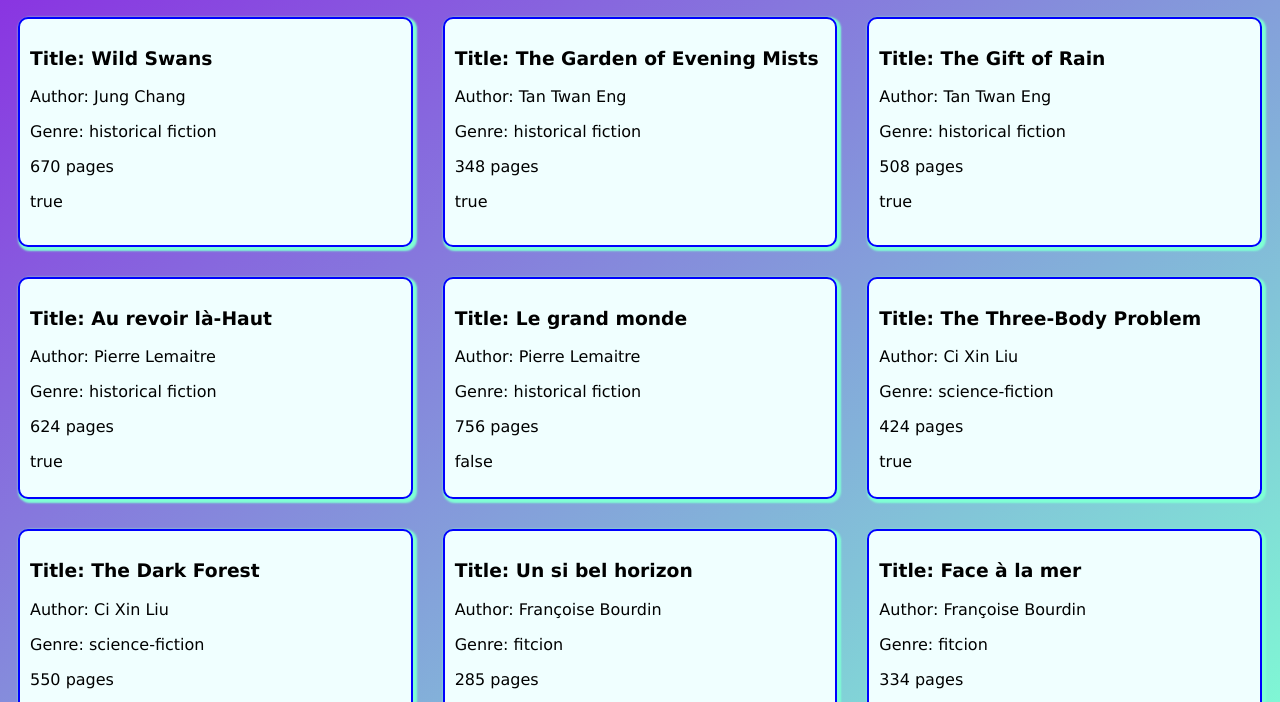
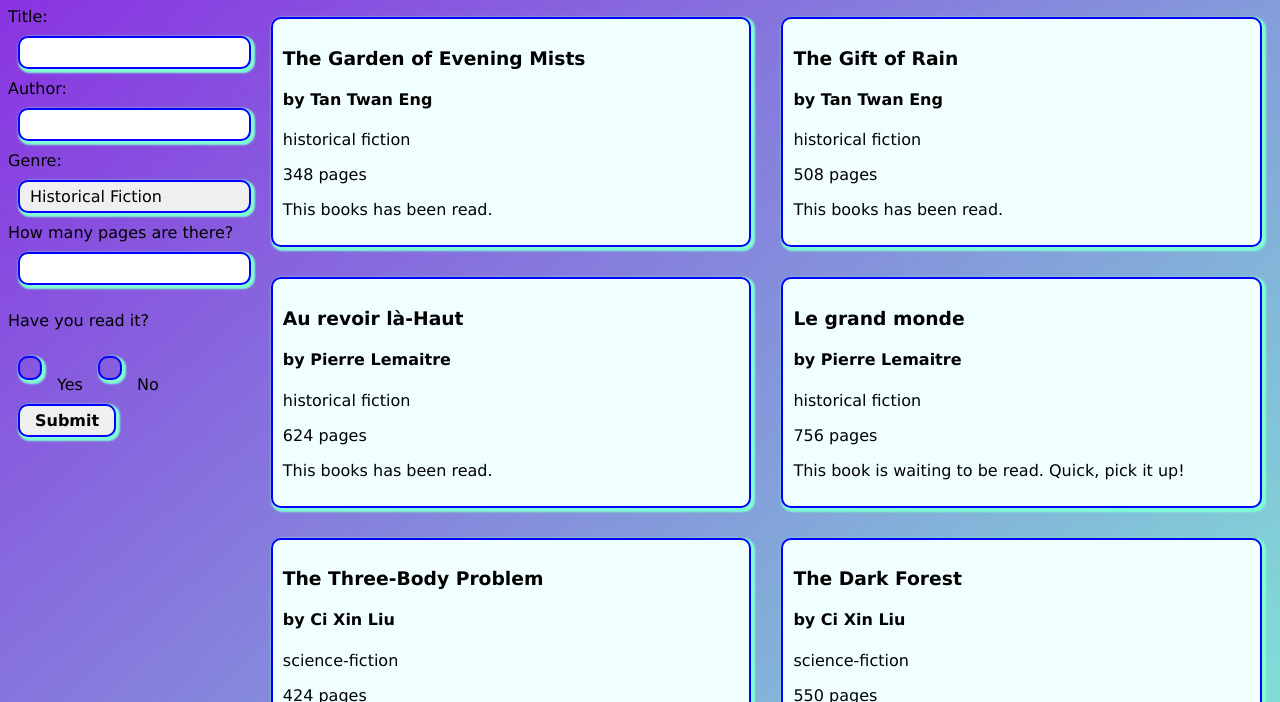
Before and after one commit to Meltasy/library, a plain HTML site: page index.html in a window 1280 px wide. Shown: the part 79-781 px from the top of the page. Drawn offline with Linux system fonts and the light colour scheme.

Commit message:
Update and add functions to use bookshelf
Add function to add book to bookshelf
Add function to clear and refill bookshelf

```diff
--- a/index.html
+++ b/index.html
@@ -9,8 +9,41 @@
 </head>
 <body>
     <h1>My bookshelf</h1>
-    <div id="bookshelf">
-
+    <div class="myLibrary">
+        <div class="form">
+            <form action="/library" method="get">
+                <label for="title">Title:</label>
+                <input type="text" id="title" name="title" />
+                <label for="author">Author:</label>
+                <input type="text" id="author" name="author" />
+                <label for="genre">Genre:</label>
+                <select id="genre" name="genre">
+                    <option value="Historical Fiction">Historical Fiction</option>
+                    <option value="Comedy">Comedy</option>
+                    <option value="Romance">Romance</option>
+                    <option value="Detective">Detective</option>
+                    <option value="Horror">Horror</option>
+                    <option value="Fantasy">Fantasy</option>
+                    <option value="Science-fiction">Science-Fiction</option>
+                    <option value="Mystery">Mystery</option>
+                    <option value="Thriller">Thriller</option>
+                    <option value="Adventure">Adventure</option>
+                    <option value="Drama">Drama</option>
+                </select>
+                <label for="numPages">How many pages are there?</label>
+                <input type="tel" id="numPages" name="numPages"/>
+                <div class="radio">
+                    <p>Have you read it?</p>
+                    <input type="radio" id="haveRead" name="isRead" value="Yes" checked />
+                    <label for="haveRead">Yes</label>
+                    <input type="radio" id="notRead" name="isRead" value="No" />
+                    <label for="notRead">No</label>
+                </div>
+            </form>
+            <input type="submit" value="Submit" onclick="addBookToLibrary()" />
+        </div>
+        <div id="bookshelf">
+        </div>
     </div>
 </body>
 </html>
--- a/script.js
+++ b/script.js
@@ -1,74 +1,95 @@
-// const myLibrary = [];
+let myLibrary = [
+    new Book("The Garden of Evening Mists", "Tan Twan Eng", "historical fiction", 348, true),
+    new Book("The Gift of Rain", "Tan Twan Eng", "historical fiction", 508, true),
+    new Book("Au revoir là-Haut", "Pierre Lemaitre", "historical fiction", 624, true),
+    new Book("Le grand monde", "Pierre Lemaitre", "historical fiction", 756, false),
+    new Book("The Three-Body Problem", "Ci Xin Liu", "science-fiction", 424, true),
+    new Book("The Dark Forest", "Ci Xin Liu", "science-fiction", 550, true),
+    new Book("Un si bel horizon", "Françoise Bourdin", "fitcion", 285, false),
+    new Book("Face à la mer", "Françoise Bourdin", "fitcion", 334, false),
+];
 
-// function Book(title, author, genre, numPages, isRead) {
-//     this.title = title;
-//     this.author = author;
-//     this.genre = genre;
-//     this.numPages = numPages;
-//     this.isRead = function() {
-//         if (isRead === true) {
-//             return "This books has been read.";
-//         } else if (isRead === false) {
-//             return "This book is waiting to be read. Quick, pick it up!";
-//         }
-//     }
-//     this.info = function() {
-//         return `${this.title} by ${this.author} has ${numPages} pages and is a ${genre} story.`;
-//     }
-// }
+// let getNewBook = document.querySelector(".getNewBook");
 
-// function addBookToLibrary(title, author, genre, numPages, isRead) {
-//     let newBook = new Book(title, author, genre, numPages, isRead);
-//     myLibrary.push(new Book);
-//     return newBook;
-// }
+// getNewBook.addEventListener("submit", (event) => {
+//     event.preventDefault();
+//     let newBook = new Book ({
+//         id: newId,
+//         title: getTitle.value,
+//         author: getAuthor.value,
+//         genre: getGenre.value,
+//         numPages: getNumPages.value,
+//         isRead: getIsRead.value,
+//     });
+// });
 
-// const book1 = new Book("The Garden of Evening Mists", "Tan Twan Eng", "historical fiction", 348, true);
-// const book2 = new Book("The Gift of Rain", "Tan Twan Eng", "historical fiction", 508, true);
-// const book3 = new Book("Au revoir là-Haut", "Pierre Lemaitre", "historical fiction", 624, true);
-// const book4 = new Book("Le grand monde", "Pierre Lemaitre", "historical fiction", 756, false);
-// const book5 = new Book("The Three-Body Problem", "Ci Xin Liu", "science-fiction", 424, true);
-// const book6 = new Book("The Dark Forest", "Ci Xin Liu", "science-fiction", 550, true);
-// const book7 = new Book("Un si bel horizon", "Françoise Bourdin", "fitcion", 285, false);
-// const book8 = new Book("Face à la mer", "Françoise Bourdin", "fitcion", 334, false);
+// let myLibrary = [];
 
-const bookshelf = document.querySelector("#bookshelf");
-console.log(bookshelf);
-
-function createBook(title, author, genre, numPages, isRead) {
-    const book = document.createElement("div");
-    book.className = "card";
-
-    const titleEntry = document.createElement("h3");
-    titleEntry.textContent = `Title: ${title}`;
-
-    const authorEntry = document.createElement("p");
-    authorEntry.textContent = `Author: ${author}`;
-
-    const genreEntry = document.createElement("p");
-    genreEntry.textContent = `Genre: ${genre}`;
-
-    const pageEntry = document.createElement("p");
-    pageEntry.textContent = `${numPages} pages`;
-
-    const readEntry = document.createElement("p");
-    readEntry.textContent = isRead;
-
-    book.appendChild(titleEntry);
-    book.appendChild(authorEntry);
-    book.appendChild(genreEntry);
-    book.appendChild(pageEntry);
-    book.appendChild(readEntry);
-
-    return book;
+function Book(title, author, genre, numPages, isRead) {
+// function Book(id, title, author, genre, numPages, isRead) {
+    // this.id = id;
+    this.title = title;
+    this.author = author;
+    this.genre = genre;
+    this.numPages = numPages;
+    this.isRead = function() {
+        if (isRead === true) {
+            return "This books has been read.";
+        } else if (isRead === false) {
+            return "This book is waiting to be read. Quick, pick it up!";
+        }
+    }
+    this.info = function() {
+        return `${this.title} by ${this.author} has ${numPages} pages and is a ${genre} story.`;
+    }
 }
 
-bookshelf.appendChild(createBook("Wild Swans", "Jung Chang", "historical fiction", 670, true));
-bookshelf.appendChild(createBook("The Garden of Evening Mists", "Tan Twan Eng", "historical fiction", 348, true));
-bookshelf.appendChild(createBook("The Gift of Rain", "Tan Twan Eng", "historical fiction", 508, true));
-bookshelf.appendChild(createBook("Au revoir là-Haut", "Pierre Lemaitre", "historical fiction", 624, true));
-bookshelf.appendChild(createBook("Le grand monde", "Pierre Lemaitre", "historical fiction", 756, false));
-bookshelf.appendChild(createBook("The Three-Body Problem", "Ci Xin Liu", "science-fiction", 424, true));
-bookshelf.appendChild(createBook("The Dark Forest", "Ci Xin Liu", "science-fiction", 550, true));
-bookshelf.appendChild(createBook("Un si bel horizon", "Françoise Bourdin", "fitcion", 285, false));
-bookshelf.appendChild(createBook("Face à la mer", "Françoise Bourdin", "fitcion", 334, false));
+function addBookToLibrary() {
+    // let id = myLibrary.forEach(getId);
+    const title = document.querySelector("#title").value;
+    const author = document.querySelector("#author").value;
+    const genre = document.querySelector("#genre").value;
+    const numPages = document.querySelector("#numPages").value;
+    const isRead = document.querySelector("input[name=isRead]:checked").value;
+    // let newBook = new Book(id, title, author, genre, numPages, isRead);
+    const newBook = new Book(title, author, genre, numPages, isRead);
+    myLibrary.push(newBook);
+    updateBookshelf();
+}
+
+function updateBookshelf() {
+    let bookshelf = document.querySelector("#bookshelf");
+    while (bookshelf.firstChild) {
+        bookshelf.removeChild(bookshelf.lastChild);
+    }
+    for (i = 0; i < myLibrary.length; i++) {
+        createBook(myLibrary[i]);
+    }
+}
+
+function createBook(newBook) {
+    let bookshelf = document.querySelector("#bookshelf");
+    let eachBook = document.createElement("div");
+    // const id = document.createElement("p");
+    // id.textContent = `${newBook.id}`;
+    let title = document.createElement("h3");
+    title.textContent = `${newBook.title}`;
+    let author = document.createElement("h4");
+    author.textContent = `by ${newBook.author}`;
+    let genre = document.createElement("p");
+    genre.textContent = `${newBook.genre}`;
+    let numPages = document.createElement("p");
+    numPages.textContent = `${newBook.numPages} pages`;
+    let isRead = document.createElement("p");
+    isRead.textContent = `${newBook.isRead()}`;
+    eachBook.appendChild(title);
+    eachBook.appendChild(author);
+    eachBook.appendChild(genre);
+    eachBook.appendChild(numPages);
+    eachBook.appendChild(isRead);
+    bookshelf.appendChild(eachBook);
+}
+
+updateBookshelf();
+
+console.log(myLibrary);
--- a/style.css
+++ b/style.css
@@ -11,6 +11,43 @@ h1 {
     text-shadow: 2px 2px aquamarine;
 }
 
+.myLibrary {
+    display: grid;
+    grid-template-columns: minmax(200px, 1fr) minmax(800px, 4fr);
+    grid-template-rows: minmax(600px, 1fr);
+}
+
+form {
+    display: flex;
+    flex-direction: column;
+}
+
+input,
+select {
+    appearance: none;
+    font-family: inherit;
+    font-size: 100%;
+    padding: 5px 10px;
+    margin: 10px;
+    border: 2px solid blue;
+    border-radius: 10px;
+    box-shadow: 2px 2px 2px 2px aquamarine;
+}
+
+input[type="submit"] {
+    font-weight: 700;
+    padding: 5px 15px;
+    margin: 10px;
+}
+
+input .radio {
+    display: flex;
+}
+
+input[type="radio"] {
+    padding: 10px;
+}
+
 #bookshelf {
     display: grid;
     grid-template-columns: repeat(auto-fit, minmax(350px, 1fr));
@@ -19,7 +56,7 @@ h1 {
     /* grid-auto-rows: repeat(auto-fit, minmax(250px, 1fr)); */
 }
 
-.card {
+#bookshelf div {
     padding: 10px;
     margin: 10px;
     border: 2px solid blue;
```
